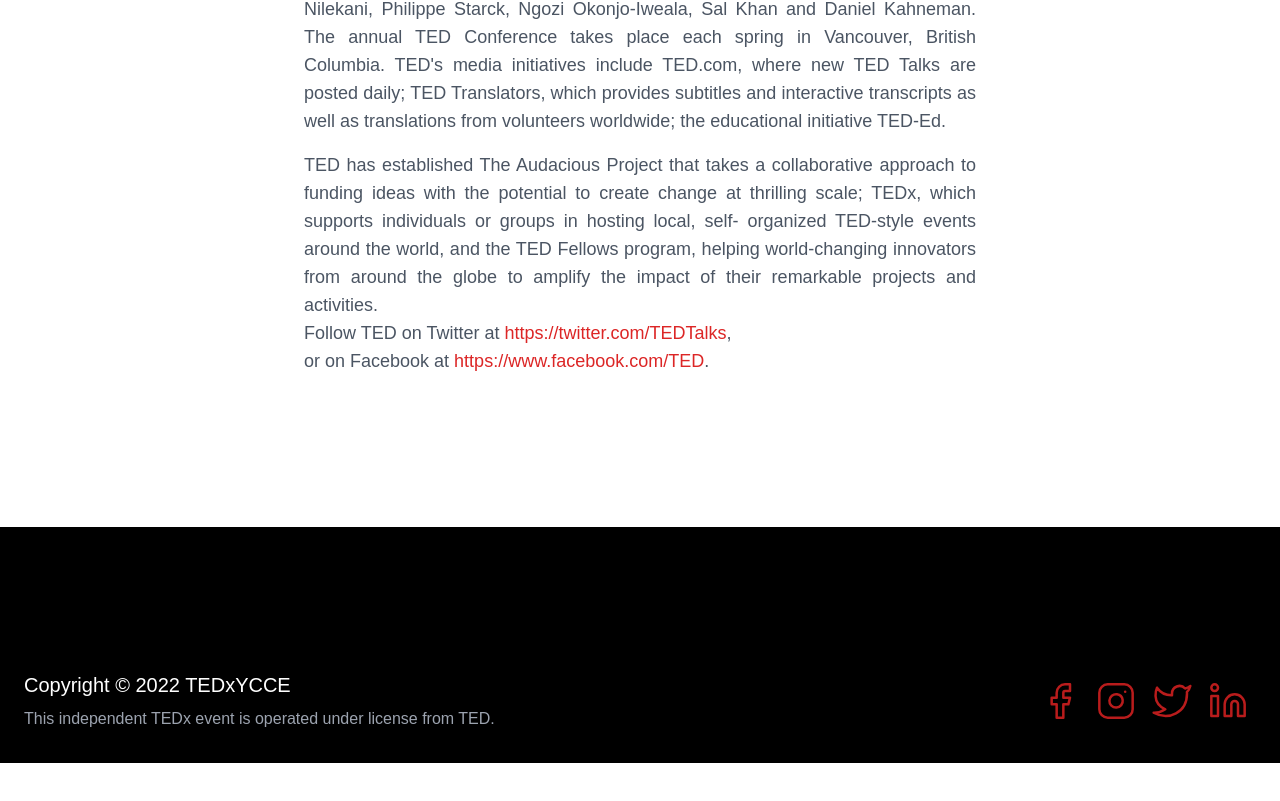
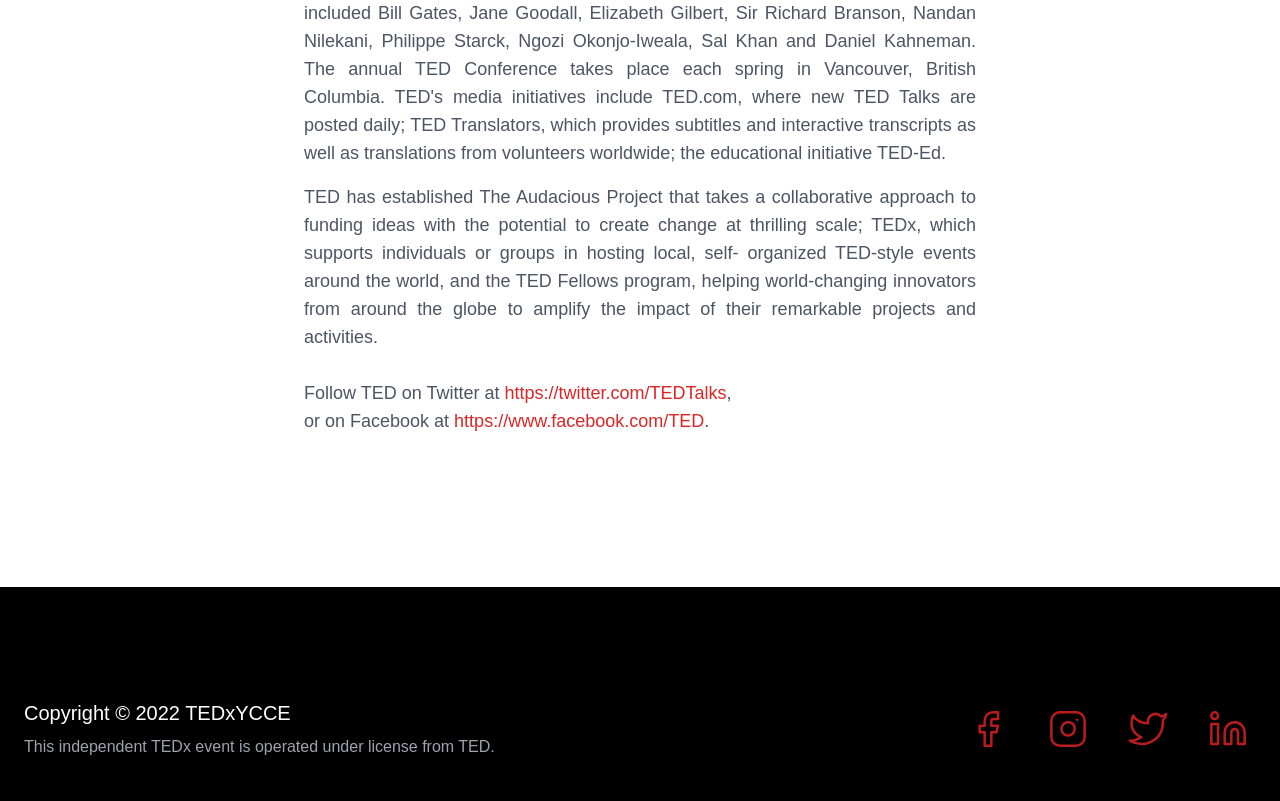
Before and after one commit to TEDxYCCE/tedxycce2022, a Next.js app: page /about in a window 1280 px wide. Shown: the part 1249-2050 px from the top of the page. Before the commit the page ends 2012 px from the top, so only its background shows below. Built offline with nearby package versions, Linux system fonts and the light colour scheme; a small style sheet from the web is missing.

Commit message:
Over-Space reduction

```diff
--- a/components/footer.tsx
+++ b/components/footer.tsx
@@ -1,8 +1,8 @@
 const Footer = () => {
   return (
-    <footer className="container flex flex-col items-center content-center p-6 pt-8 mx-auto text-white bg-black lg:flex-row-reverse lg:justify-between lg:mt-10">
+    <footer className="container flex flex-col items-center content-center p-6 py-10 mx-auto text-white bg-black lg:flex-row-reverse lg:justify-between ">
       <div>
-        <ul id="socials" className="inline-flex justify-center gap-10 p-2 mt-10 mb-6 text-red-700 lg:mb-0 lg:gap-4 lg:mt-0 lg:gap-10">
+        <ul id="socials" className="inline-flex justify-center gap-10 p-2 mb-6 text-red-700 lg:mb-0 lg:gap-10">
           <li>
             <a
               href="https://www.facebook.com/tedxycceofficial"
--- a/pages/about.tsx
+++ b/pages/about.tsx
@@ -71,7 +71,7 @@
             <div className="text-center ">
               <h3 className="text-xl">Wondering what TED is about?</h3>
 
-              <h2 className="pb-6 text-3xl font-bold">Here is About TED</h2>
+              <h2 className="pb-6 mb-8 text-3xl font-bold">Here is About TED</h2>
               <p className="container max-w-2xl mx-auto mb-4 text-lg font-light text-justify text-gray-600">
                 TED is a nonprofit organization devoted to Ideas Worth
                 Spreading. Started as a four-day conference in California 30
@@ -101,6 +101,7 @@
                 helping world-changing innovators from around the globe to
                 amplify the impact of their remarkable projects and activities.{" "}
                 <br />
+                <br />
                 Follow TED on Twitter at{" "}
                 <a
                   className="text-red-600 "
```
